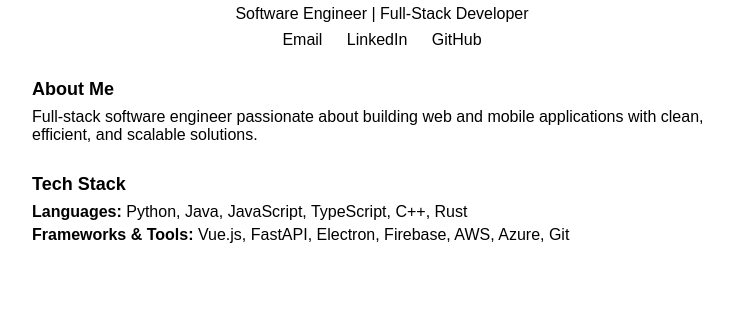
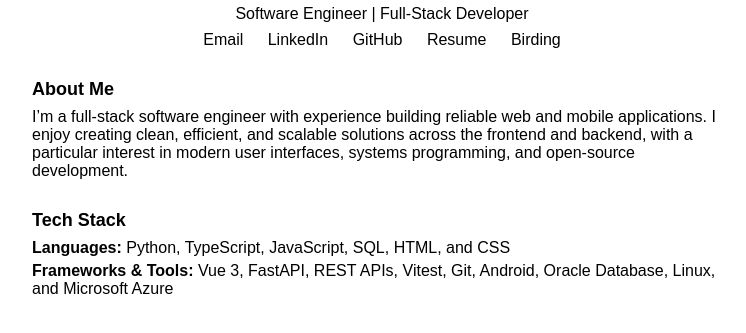
Before and after one commit to anthonycabreralara/site, a plain HTML site: page index.html in a window 1280 px wide. Shown: the part 121-454 px from the top of the page, without its empty margins (258-1004 px from the left). Drawn offline with Linux system fonts and the light colour scheme.

Commit message:
Revise content in index.html for About Me and Tech Stack
Updated the 'About Me' section for clarity and detail. Revised the 'Tech Stack' section to reflect current languages and tools.

```diff
--- a/index.html
+++ b/index.html
@@ -54,17 +54,19 @@
             <a href="mailto:anthonycabreralara@gmail.com">Email</a>
             <a href="https://linkedin.com/in/anthonycabreralara" target="_blank">LinkedIn</a>
             <a href="https://github.com/anthonycabreralara" target="_blank">GitHub</a>
+	    <a href="./resume.pdf">Resume</a>
+            <a href="./birding.html">Birding</a>
         </div>
 
         <div class="section">
             <h2>About Me</h2>
-            <p>Full-stack software engineer passionate about building web and mobile applications with clean, efficient, and scalable solutions.</p>
+            <p>I’m a full-stack software engineer with experience building reliable web and mobile applications. I enjoy creating clean, efficient, and scalable solutions across the frontend and backend, with a particular interest in modern user interfaces, systems programming, and open-source development.</p>
         </div>
 
         <div class="section">
             <h2>Tech Stack</h2>
-            <p><strong>Languages:</strong> Python, Java, JavaScript, TypeScript, C++, Rust</p>
-            <p><strong>Frameworks & Tools:</strong> Vue.js, FastAPI, Electron, Firebase, AWS, Azure, Git</p>
+            <p><strong>Languages:</strong> Python, TypeScript, JavaScript, SQL, HTML, and CSS</p>
+            <p><strong>Frameworks & Tools:</strong> Vue 3, FastAPI, REST APIs, Vitest, Git, Android, Oracle Database, Linux, and Microsoft Azure</p>
         </div>
     </div>
 </body>
```
